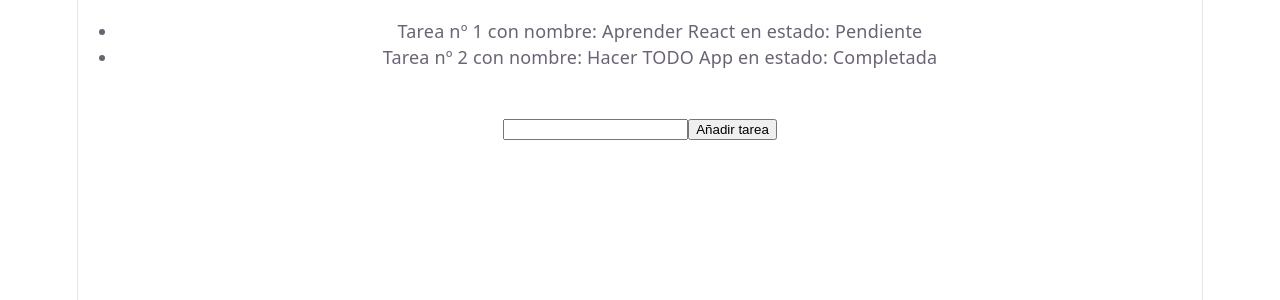
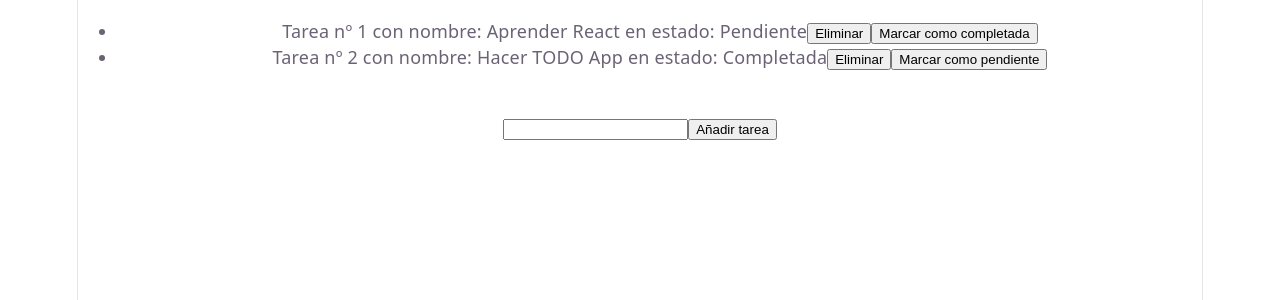
Before and after one commit to ramism38/React-Todo-Vite-App, a React (Vite) app: page / in a window 1280 px wide. Shown: the top 300 px of the page. Built offline with nearby package versions, Linux system fonts and the light colour scheme.

Commit message:
TodoItem.tsx construido para marcar la construccion de la lista + App.tsx con metodos Eliminar y Actualizar estado ademas de renderizado en return

```diff
--- a/src/App.tsx
+++ b/src/App.tsx
@@ -1,5 +1,6 @@
 import { useState } from 'react';
 import './App.css'
+import TodoItem from './components/TodoItem';
 
 function App() {
 
@@ -17,43 +18,64 @@
   ]);
 
   //Input controlado
-  const [taskName, setTaskName] = useState("");
+  const [newTaskText, setNewTaskText] = useState("");
 
   //Actualizar input cuando el usuario escribe
-  const updateTaskName = (event: React.ChangeEvent<HTMLInputElement>) => {
-    setTaskName(event.target.value);
+  const updateNewTaskText = (event: React.ChangeEvent<HTMLInputElement>) => {
+    setNewTaskText(event.target.value);
   }
 
   //Crear nueva tarea
   const createTask = () => {
-    if (taskName.trim() === "") return; //Evitamos tareas vacias
+    if (newTaskText.trim() === "") return; //Evitamos tareas vacias
 
     //Generar nuevo ID con condiciones
-    let newId = 0;
+    /*let newId = 0;
     if (tasks.length != 0) {
       newId = tasks[tasks.length - 1].id + 1;
-    }
+    }*/
 
-    const newTask = {
-      id: newId,
-      text: taskName,
+    const newTask: Task = {
+      id: Date.now(),
+      text: newTaskText,
       completed: false,
     }
 
     //Actualizar array y limpiar input
     setTasks(prev => [...prev, newTask]);
-    setTaskName("")
+    setNewTaskText("")
 
+  }
+
+  //Borrar una tarea
+  const deleteTask = (id: number) => {
+    setTasks(prev => prev.filter((task) => task.id !== id));
+  }
+  //Actualizar estado de una tarea
+  const updateTaskState = (id: number) => {
+    setTasks(prev =>
+      prev.map(task =>
+        task.id === id
+          ? { ...task, completed: !task.completed }
+          : task
+      )
+    );
   }
 
   return (
     <div>
-      <ul>{tasks.map((task) => (
-        <li key={task.id}>Tarea nº {task.id} con nombre: {task.text} en estado: {task.completed ? "Completada" : "Pendiente"} </li>
-      ))}
+      <ul>
+        {tasks.map((task) => (
+          <TodoItem
+            key={task.id}
+            task={task}
+            onDelete={deleteTask}
+            onToggleCompleted={updateTaskState}
+          />
+        ))}
       </ul>
       <br />
-      <input type="text" name="text" onChange={updateTaskName} value={taskName} />
+      <input type="text" name="text" onChange={updateNewTaskText} value={newTaskText} />
       <button type="button" onClick={createTask}>Añadir tarea</button>
     </div>
   )
--- a/src/components/TodoItem.tsx
+++ b/src/components/TodoItem.tsx
@@ -0,0 +1,28 @@
+
+
+//Tipo de tarea (Declaramos como sera el objeto)
+type Task = {
+    id: number,
+    text: string,
+    completed: boolean;
+}
+//Declaracion de props
+type TodoItemProps = {
+    task: Task;
+    onDelete: (id: number) => void;
+    onToggleCompleted: (id: number) => void;
+}
+
+function TodoItem(props: TodoItemProps) {
+    const { task, onDelete, onToggleCompleted } = props;
+    return (
+
+        <li> Tarea nº {task.id} con nombre: {task.text} en estado: {task.completed ? "Completada" : "Pendiente"}
+            <button onClick={() => onDelete(task.id)}>Eliminar</button>
+            <button onClick={() => onToggleCompleted(task.id)}> {task.completed ? "Marcar como pendiente" : "Marcar como completada"}</button>
+        </li>
+    );
+
+}
+
+export default TodoItem;
```
